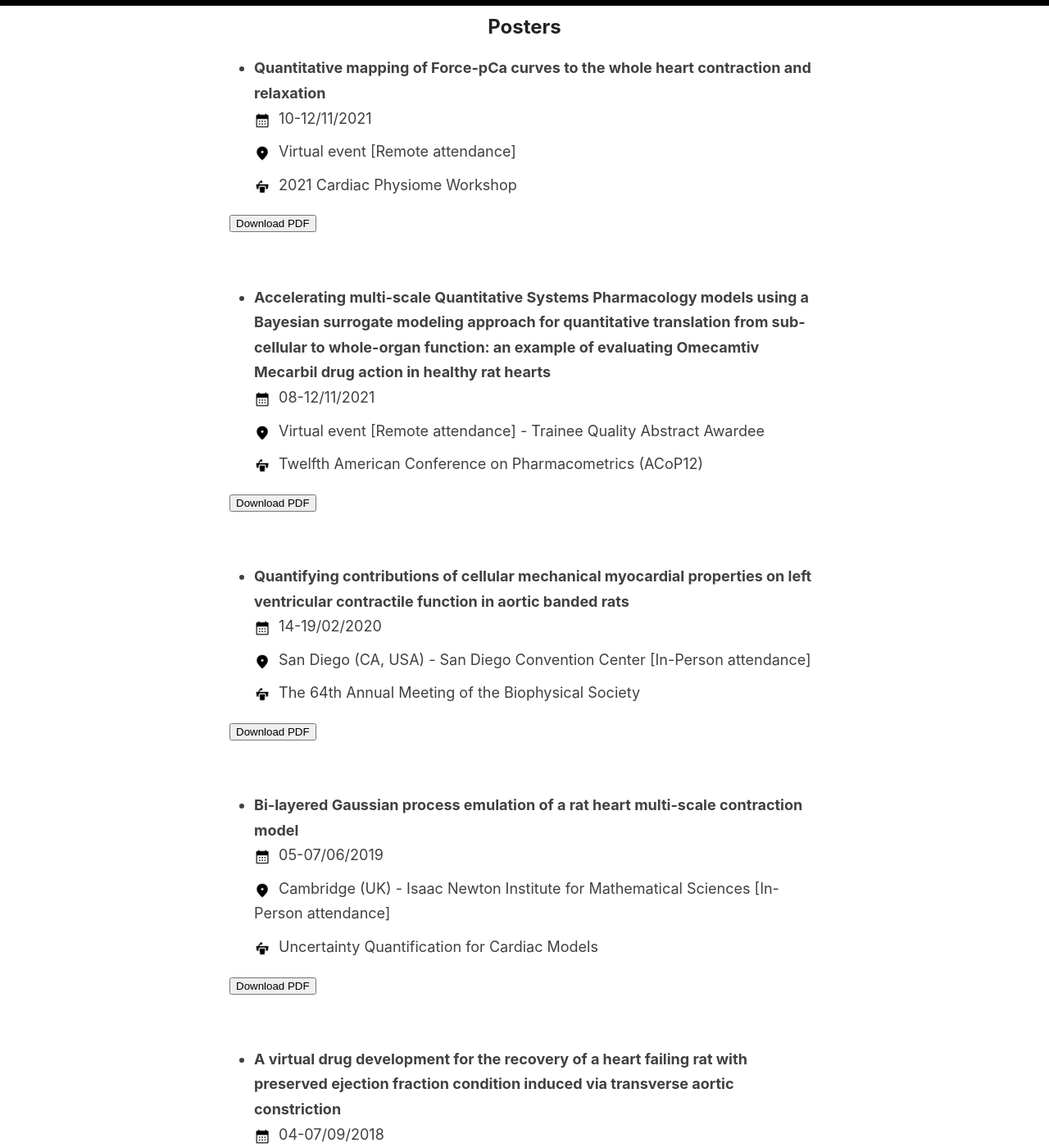
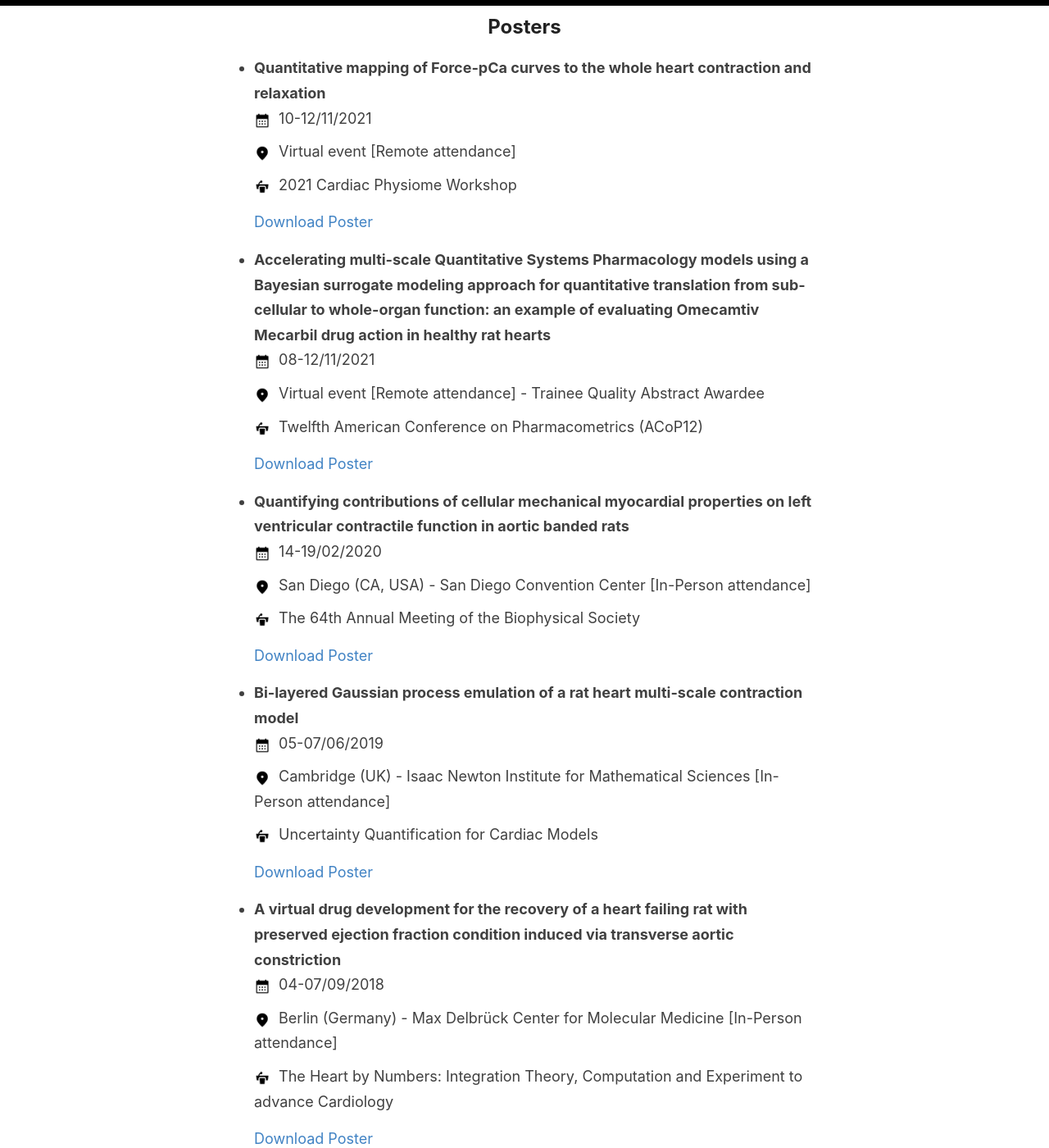
Before and after one commit to stelong/stelong.github.io, a Jekyll site: the page built from _pages/academy.md, in a window 1280 px wide and 1400 px high, scrolled down 4659 px. Shown: the whole window at 82% size. Built offline with Jekyll 4.4.1, drawn with Linux system fonts in a browser that asks for light colours.

Commit message:
Better poster downloading

```diff
--- a/_includes/download-button.html
+++ b/_includes/download-button.html
@@ -1,8 +1,5 @@
-{% assign download_url = include.url | relative_url %}
-{% assign download_file = poster.pdf_url | split: '/' | last %}
-
-{% if download_url and download_file %}
-<a href="{{ download_url }}" download="{{ download_file }}">
-  <button>Download PDF</button>
-</a>
+{% if include.url %}
+  <a href="{{ include.url }}" download>
+    {{ include.text }}
+  </a>
 {% endif %}
--- a/_pages/academy.md
+++ b/_pages/academy.md
@@ -39,6 +39,5 @@ title: My Academic Achievements
     <li><span class="icon-small"><img src="{{ "/images/location.png" | relative_url }}" alt="Calendar Icon"></span> {{ poster.location }}</li>
     <li><span class="icon-small"><img src="{{ "/images/conference.png" | relative_url }}" alt="Book Icon"></span> {{ poster.conference }}</li>
   </ul>
-{% include download-button.html url=poster.pdf_url %}
-<br>
+{% include download-button.html url=poster.pdf_url text="Download Poster" %}
 {% endfor %}
```
